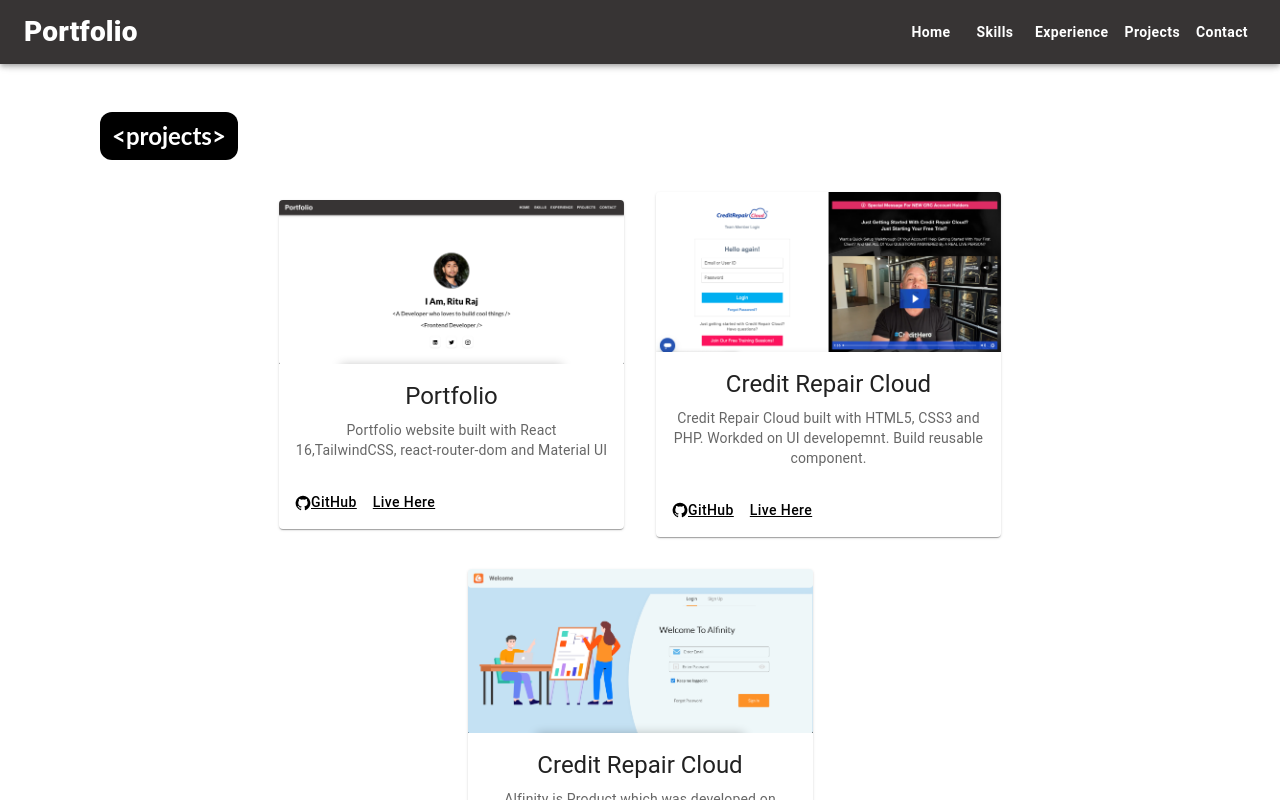
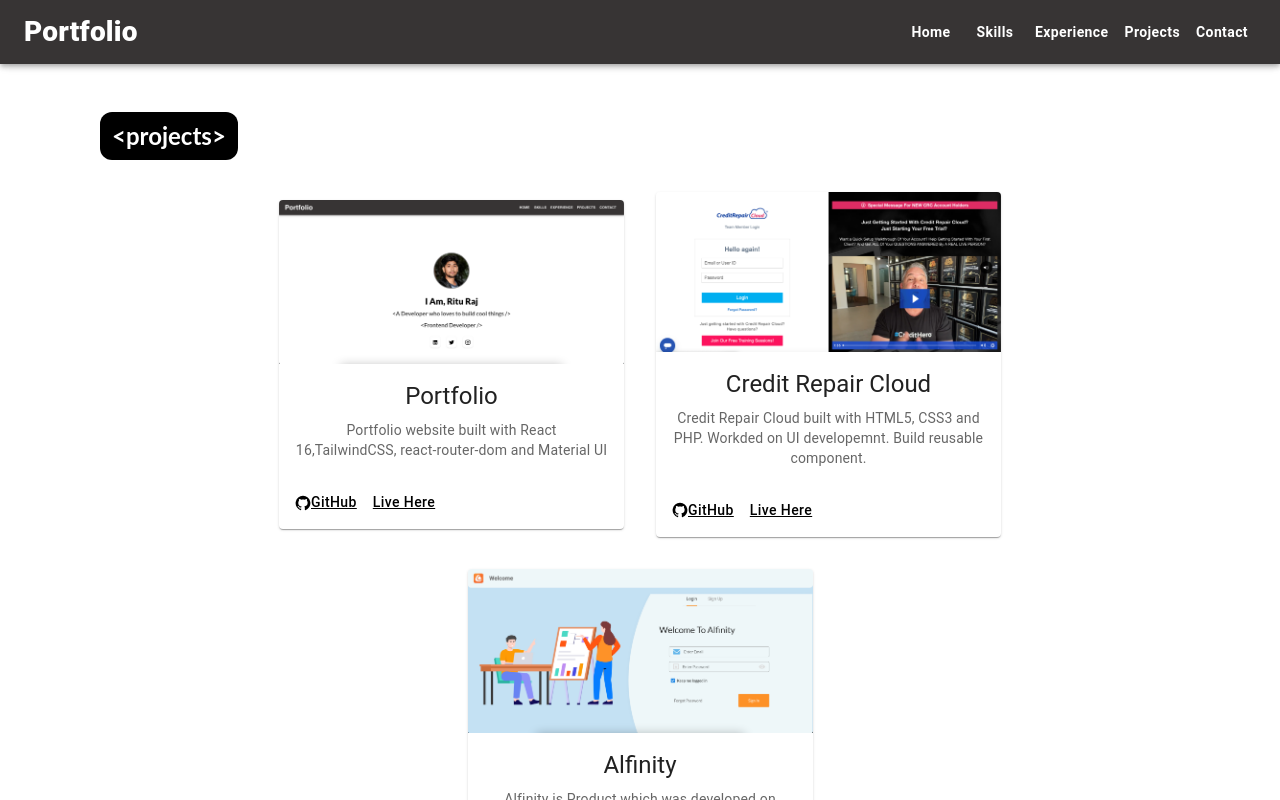
Before and after one commit to Rituraj0406/portfolio, a React (Create React App) app: page /projects in a window 1280 px wide. Shown: the top 800 px of the page. Built offline with nearby package versions, Linux system fonts and the light colour scheme.

Commit message:
Update Projects.js

```diff
--- a/src/pages/Projects.js
+++ b/src/pages/Projects.js
@@ -8,15 +8,27 @@
 
 
 export const Projects = () => {
-  return (
-    <div className="relative max-w-[1080px] m-auto">
-        <div className='bg-black text-white w-fit px-3 py-2 text-2xl font-bold rounded-xl mb-8'>{"<projects>"}</div>
-        <div className='flex justify-center items-center flex-wrap gap-8'>
-            <CustomCard image={Portfolio} title='Portfolio' description={cardDesc1} gitref='https://github.com/Rituraj0406' liveref='' />
-            <CustomCard image={Crcscreen} title='Credit Repair Cloud' description={cardDesc2} gitref='https://github.com/Rituraj0406' liveref='https://qa.creditrepaircloud.com/' />
-            <CustomCard image={Alfinity} title='Credit Repair Cloud' description={cardDesc3} gitref='https://github.com/Rituraj0406' liveref='https://web.altorumleren.com/' />
+    return (
+        <div className="relative max-w-[1080px] m-auto" >
+            <div className='bg-black text-white w-fit px-3 py-2 text-2xl font-bold rounded-xl mb-8' > {"<projects>"} </div>
+            <div className='flex justify-center items-center flex-wrap gap-8' >
+                <CustomCard image={Portfolio}
+                    title='Portfolio'
+                    description={cardDesc1}
+                    gitref='https://github.com/Rituraj0406'
+                    liveref='' />
+                < CustomCard image={Crcscreen}
+                    title='Credit Repair Cloud'
+                    description={cardDesc2}
+                    gitref='https://github.com/Rituraj0406'
+                    liveref='https://qa.creditrepaircloud.com/' />
+                <CustomCard image={Alfinity}
+                    title='Alfinity'
+                    description={cardDesc3}
+                    gitref='https://github.com/Rituraj0406'
+                    liveref='https://web.altorumleren.com/' />
+            </div>
+            <div className='bg-black text-white w-fit px-3 py-2 text-2xl font-bold rounded-xl mb-8' > {"</projects>"} </div>
         </div>
-        <div className='bg-black text-white w-fit px-3 py-2 text-2xl font-bold rounded-xl mb-8'>{"</projects>"}</div>
-    </div>
-  )
+    )
 }
```
